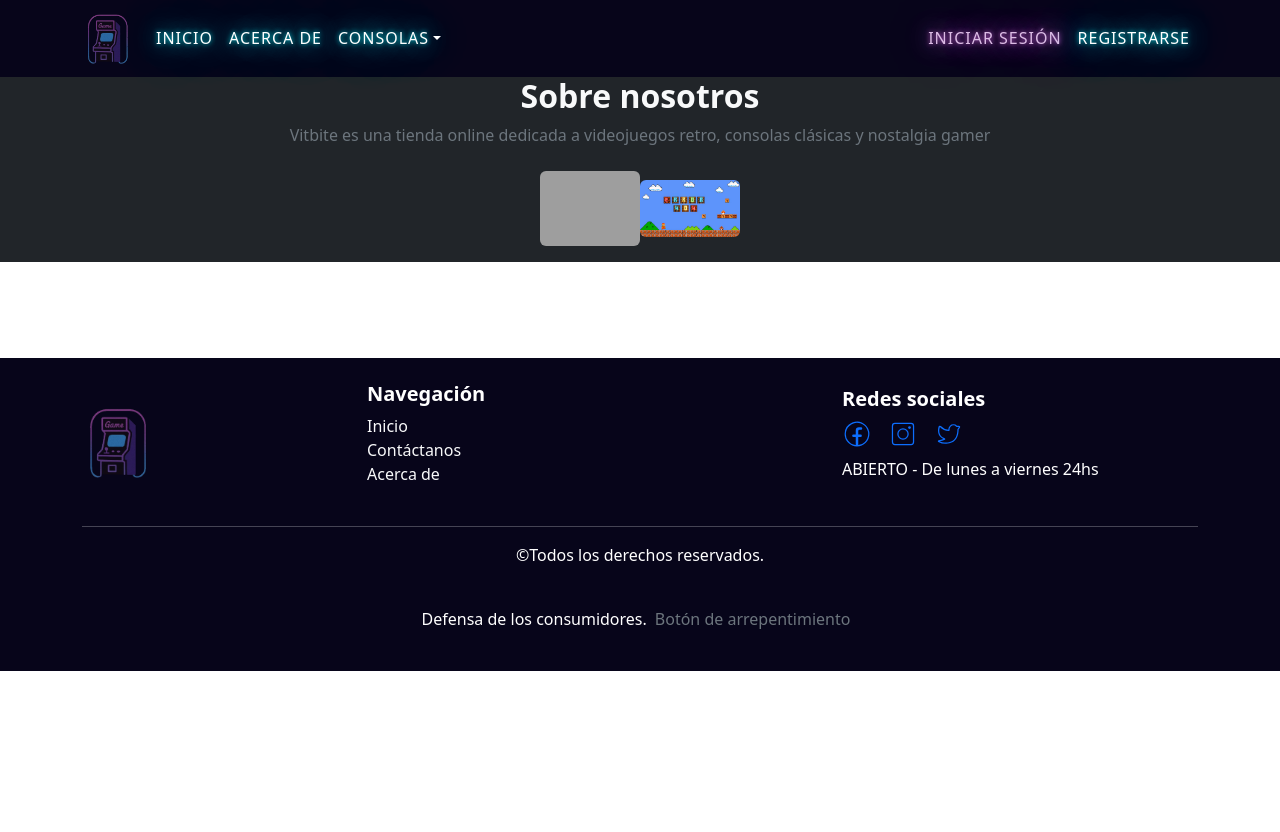
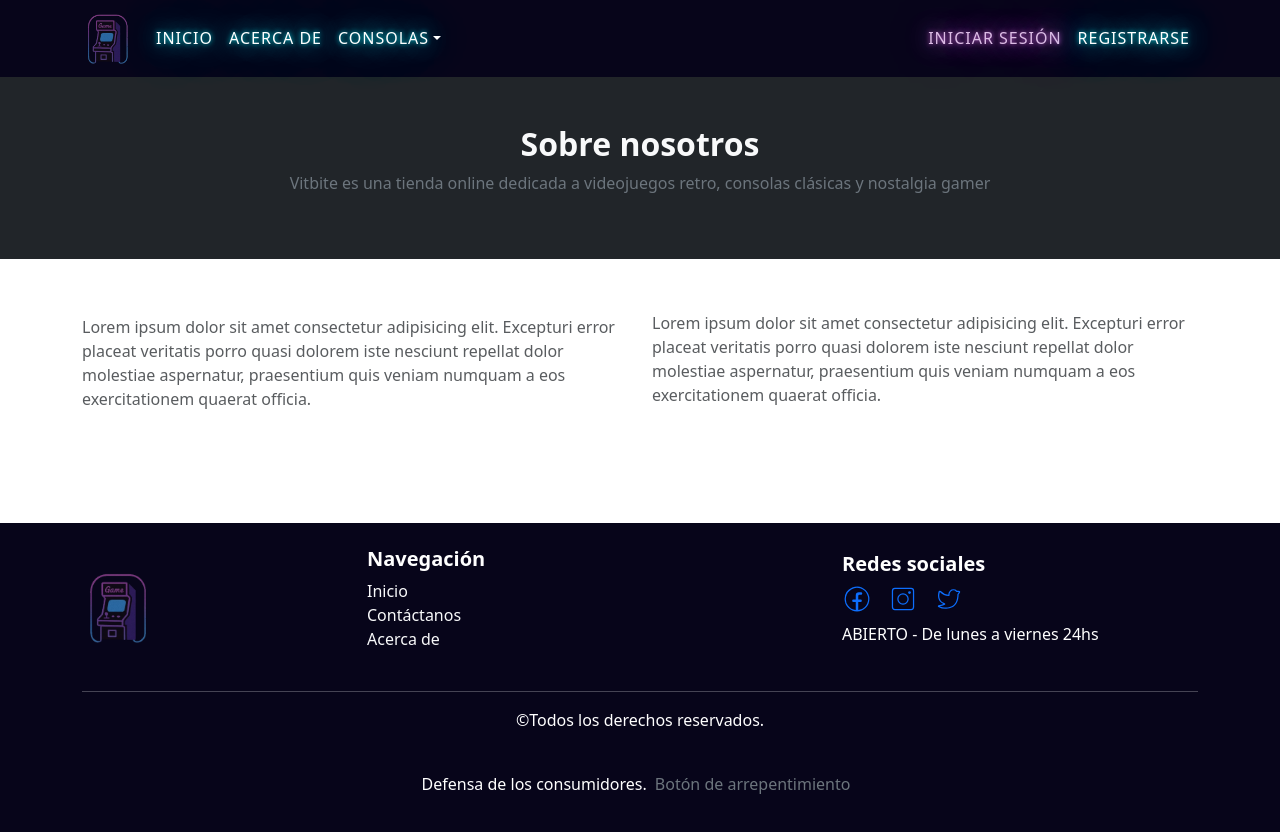
Before and after one commit to AcostaCl/Ecommerce-Gamer-React, a React (Vite) app: page /AcercaDe in a window 1280 px wide. Shown: the top 832 px of the page. Before the commit the page ends 800 px from the top, so only its background shows below. Built offline with nearby package versions, Linux system fonts and the light colour scheme; grey boxes are pictures that could not be loaded.

Commit message:
quité las imagenes dentro de la seccion del banner y agregué etiquetas p para la seccion de informacion

```diff
--- a/src/components/pages/AcercaDe.jsx
+++ b/src/components/pages/AcercaDe.jsx
@@ -1,44 +1,41 @@
 import "../../styles/AcercaDe.css";
 import { Container, Row, Col } from "react-bootstrap";
-import imagen1 from "../../img/banner1.png";
-import imagen2 from "../../img/error404.png";
 
 const AcercaDe = () => {
   return (
     <>
-      <section className="bg-dark">
+      <section className="bg-dark py-5">
         <Container className="text-center">
           <article>
             <h2 className="fw-bold text-light">Sobre nosotros</h2>
             <p className="text-secondary">
-              {" "}
               Vitbite es una tienda online dedicada a videojuegos retro,
               consolas clásicas y nostalgia gamer
             </p>
-          </article>
-          <article>
-            <Row className="mt-4 justify-content-center">
-              <Col className="mb-3">
-                <img
-                  src={imagen1}
-                  alt=""
-                  width={100}
-                  className="img-fluid rounded"
-                />
-                <img
-                  src={imagen2}
-                  alt=""
-                  width={100}
-                  className="img-fluid rounded"
-                />
-              </Col>
-            </Row>
           </article>
         </Container>
       </section>
       <section>
         <Container className="py-5">
-
+          <Row className="mb-5 align-items-center">
+            <Col className={6}>
+              <h3 className="fw-bold"></h3>{" "}
+              <p className="text-muted">
+                Lorem ipsum dolor sit amet consectetur adipisicing elit.
+                Excepturi error placeat veritatis porro quasi dolorem iste
+                nesciunt repellat dolor molestiae aspernatur, praesentium quis
+                veniam numquam a eos exercitationem quaerat officia.
+              </p>
+            </Col>
+            <Col md={6}>
+              <p className="text-muted">
+                Lorem ipsum dolor sit amet consectetur adipisicing elit.
+                Excepturi error placeat veritatis porro quasi dolorem iste
+                nesciunt repellat dolor molestiae aspernatur, praesentium quis
+                veniam numquam a eos exercitationem quaerat officia.
+              </p>
+            </Col>
+          </Row>
         </Container>
       </section>
     </>
```
